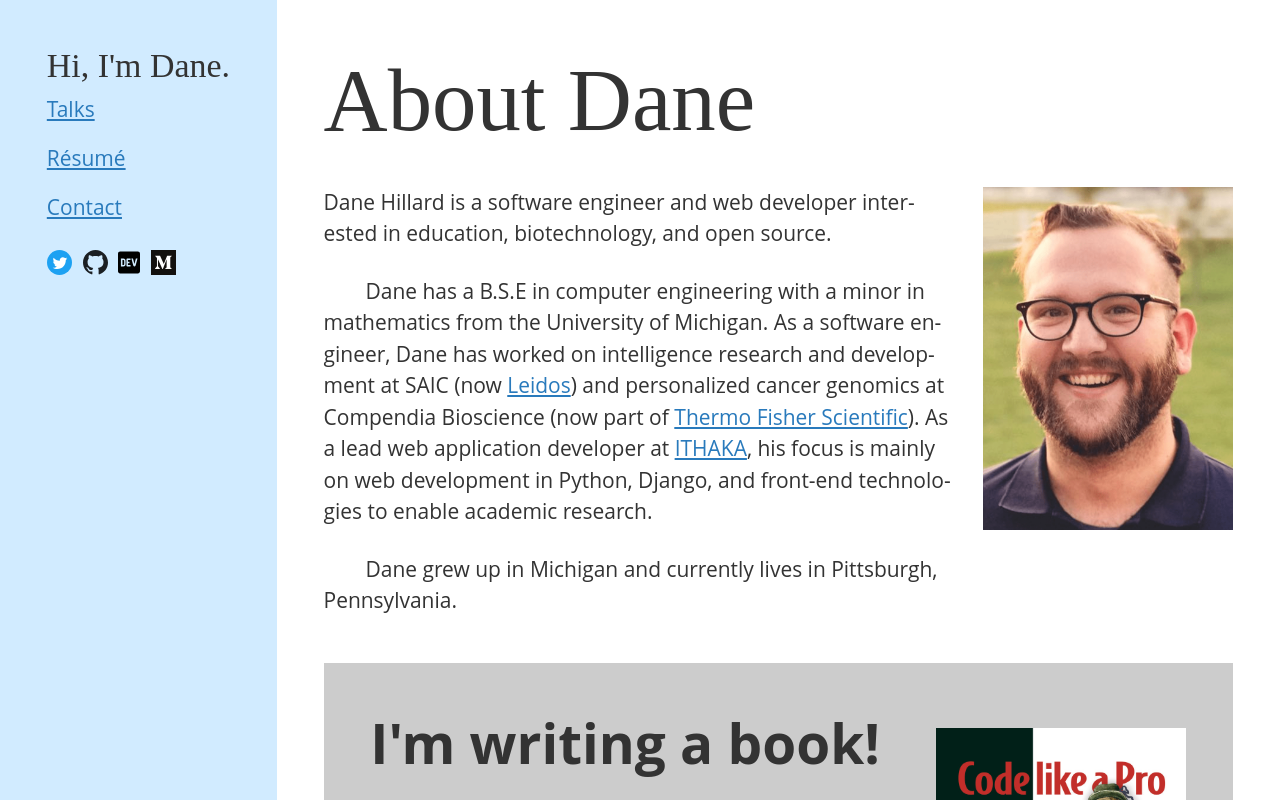
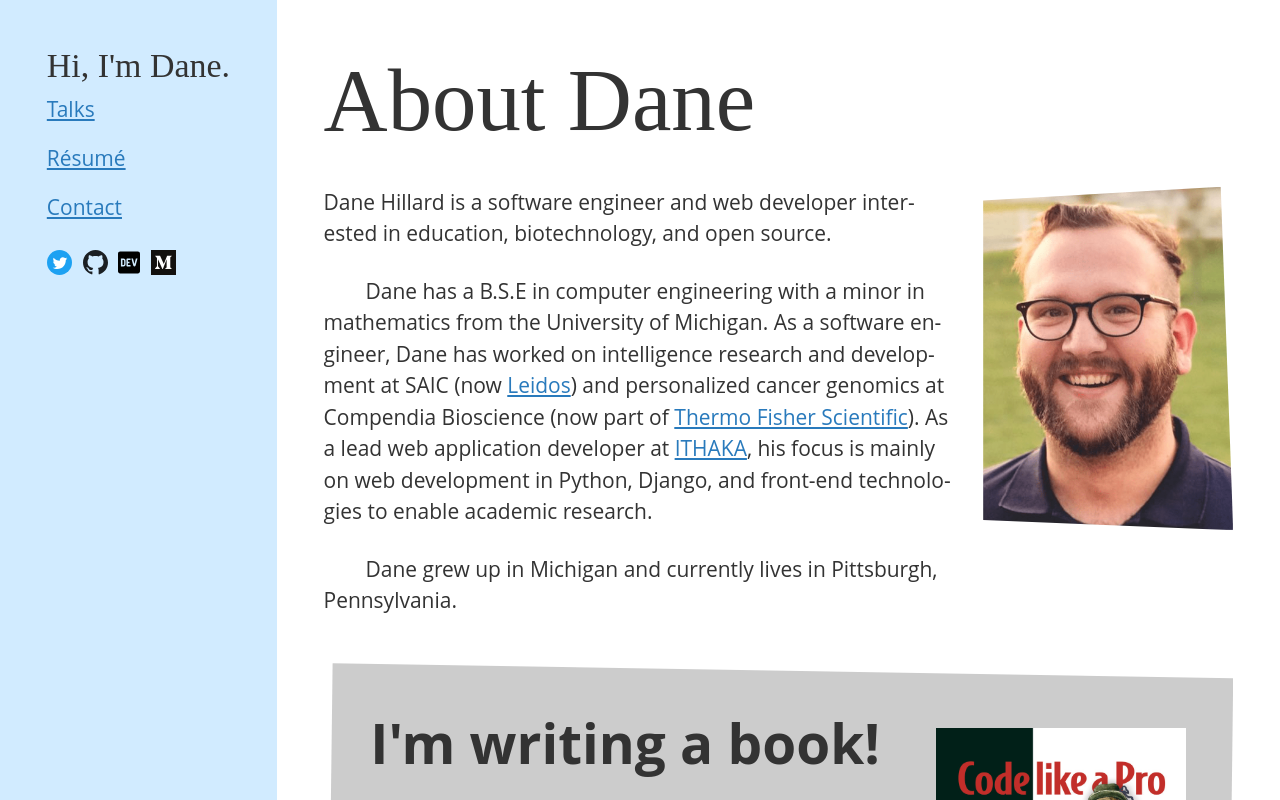
Before and after one commit to daneah/dane.engineering, a Vue app: page / in a window 1280 px wide. Built offline with nearby package versions, Linux system fonts and the light colour scheme; a web font is replaced by a local one.

Commit message:
Make it all crooked (#69)

```diff
--- a/src/views/Home.vue
+++ b/src/views/Home.vue
@@ -21,6 +21,7 @@
                 </BaseParagraph>
             </div>
             <ResponsiveImage
+                class="portrait"
                 :src="require('@/assets/dane-hillard.png')"
                 alt="Portrait of Dane Hillard"
             />
@@ -205,5 +206,10 @@ export default {
 
 .book-announcement {
     margin-top: var(--space-xl);
+    clip-path: polygon(1% 0%, 100% 2%, 99% 100%, 0% 98%);
+}
+
+.portrait {
+    clip-path: polygon(0% 4%, 95% 0%, 100% 100%, 0% 97%);
 }
 </style>
```
